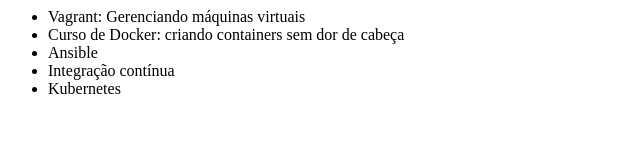
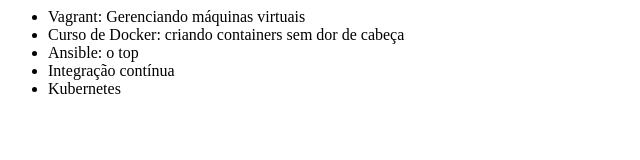
Before and after one commit to becabelin/alura-git-e-github, a plain HTML site: page index.html in a window 1280 px wide. Shown: the full height of the page, 0-640 px from the left. Drawn offline with Linux system fonts and the light colour scheme.

Commit message:
alterando o código

```diff
--- a/index.html
+++ b/index.html
@@ -6,7 +6,7 @@
     <ul>
         <li>Vagrant: Gerenciando máquinas virtuais</li>
         <li>Curso de Docker: criando containers sem dor de cabeça</li>
-        <li>Ansible</li>
+        <li>Ansible: o top</li>
         <li>Integração contínua</li>
         <li>Kubernetes</li>
     </ul>
```
